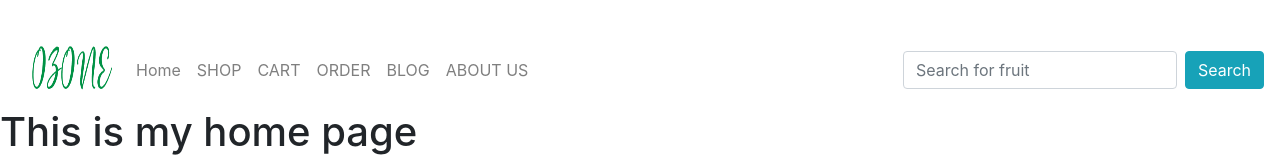
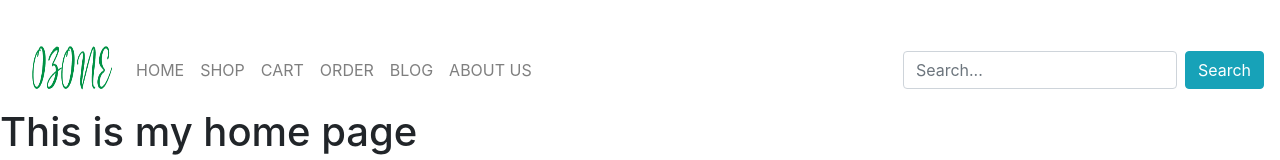
Before and after one commit to Phavvaz/Ozone, a React (Create React App) app: page / in a window 1280 px wide. Shown: the top 160 px of the page. Built offline with nearby package versions, Linux system fonts and the light colour scheme.

Commit message:
24-07-2020

```diff
--- a/src/components/UI/header.js
+++ b/src/components/UI/header.js
@@ -28,7 +28,7 @@ const header = () => {
             <Navbar.Toggle aria-controls='responsive-navbar-nav' />
             <Navbar.Collapse id='responsive-navbar-nav'>
               <Nav className='mr-auto'>
-                <Nav.Link href='#Home'>Home</Nav.Link>
+                <Nav.Link href='#Home'>HOME</Nav.Link>
                 <Nav.Link href='#SHOP'>SHOP</Nav.Link>
                 <Nav.Link href='#CART'>CART</Nav.Link>
                 <Nav.Link href='#ORDER'>ORDER</Nav.Link>
@@ -38,7 +38,7 @@ const header = () => {
               <Form inline>
                 <FormControl
                   type='text'
-                  placeholder='Search for fruit'
+                  placeholder='Search...'
                   className='mr-sm-2'
                 />
                 <Button variant='info'>Search</Button>
```
Also changed, not shown: src/setupTests.js (deleted, +0 -5 lines), 1 other file (tests, documents, lock files or other folders).
